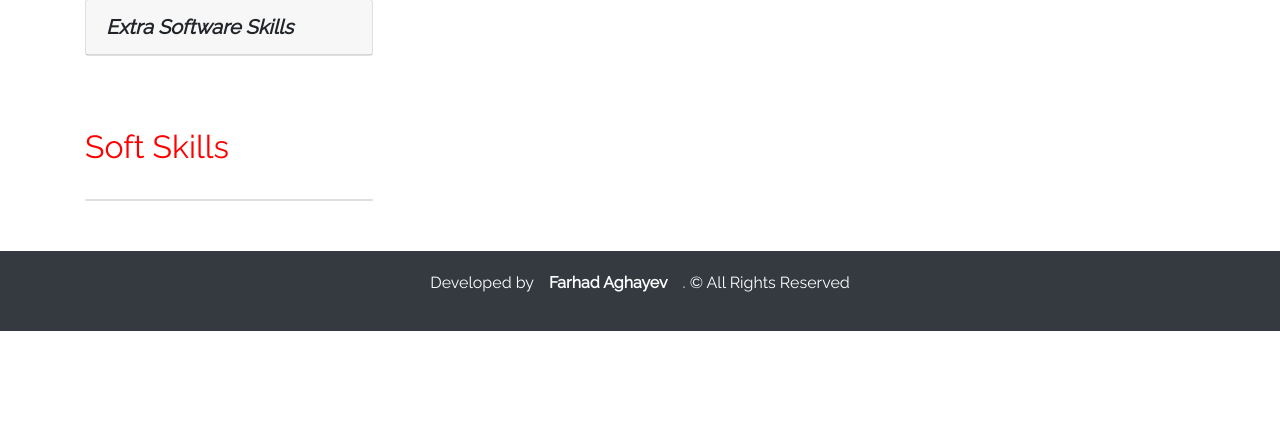
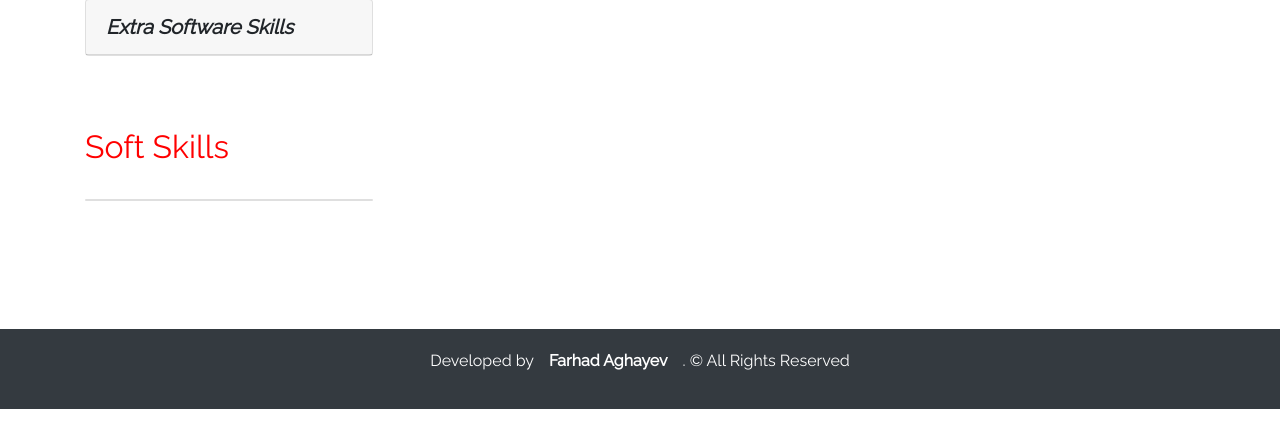
Before and after one commit to farhadfreestyle/background-platform, a Django app: page /skills in a window 1280 px wide. Shown: the part 375-800 px from the top of the page. Run offline with Django 5.2, Linux system fonts and the light colour scheme; data that the repository does not hold is empty; some libraries are stand-ins or nearby versions.

Commit message:
page height edited

```diff
--- a/static/css/contacts.css
+++ b/static/css/contacts.css
@@ -86,7 +86,7 @@ body{
 
     color: #fff;
     padding: 20px;
-
+    margin-top: 10%;
     bottom: 0;
     left: 0;
     right: 0;
--- a/static/css/education-detail.css
+++ b/static/css/education-detail.css
@@ -51,7 +51,7 @@ body{
 
 
   .footer {
-
+    margin-top: 10%;
     color: #fff;
     padding: 20px;
 
--- a/static/css/education.css
+++ b/static/css/education.css
@@ -92,7 +92,7 @@ footer {
 
 
 .footer {
-
+    margin-top: 10%;
     color: #fff;
     padding: 20px;
 
--- a/static/css/experience-detail.css
+++ b/static/css/experience-detail.css
@@ -125,7 +125,7 @@ img{
       width: 100%;
   }
   footer {
-
+    margin-top: 10%;
     position: relative;
     bottom: 0;
   }
--- a/static/css/experiences.css
+++ b/static/css/experiences.css
@@ -130,7 +130,7 @@ footer {
 
   color: #fff;
   padding: 20px;
-
+  margin-top: 10%;
   bottom: 0;
   left: 0;
   right: 0;
--- a/static/css/interests.css
+++ b/static/css/interests.css
@@ -128,7 +128,7 @@ body{
  }
 
  footer {
-
+  margin-top: 10%;
   position: fixed;
   bottom: 0;
 }
--- a/static/css/skills.css
+++ b/static/css/skills.css
@@ -41,7 +41,7 @@ footer {
 
 
 .footer {
-
+    margin-top: 10%;
     color: #fff;
     padding: 20px;
 
```
